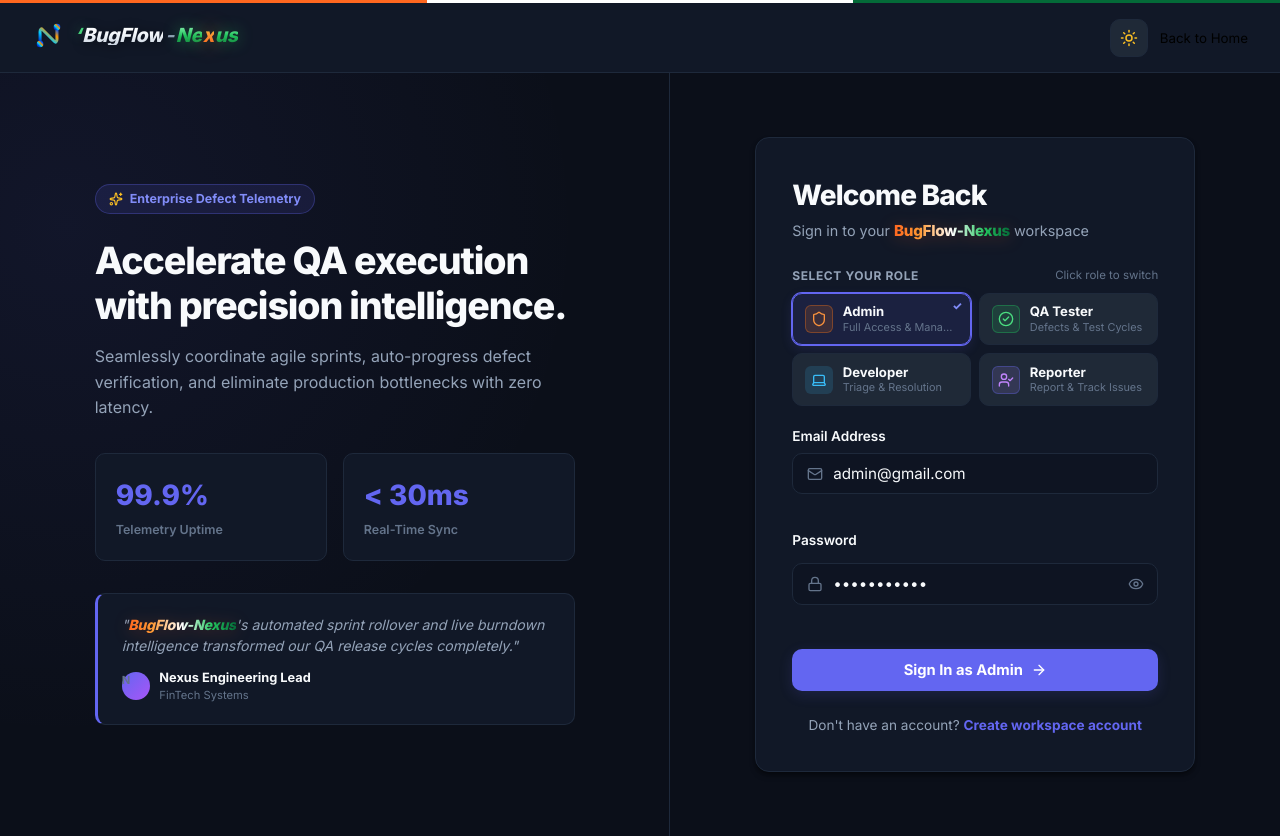
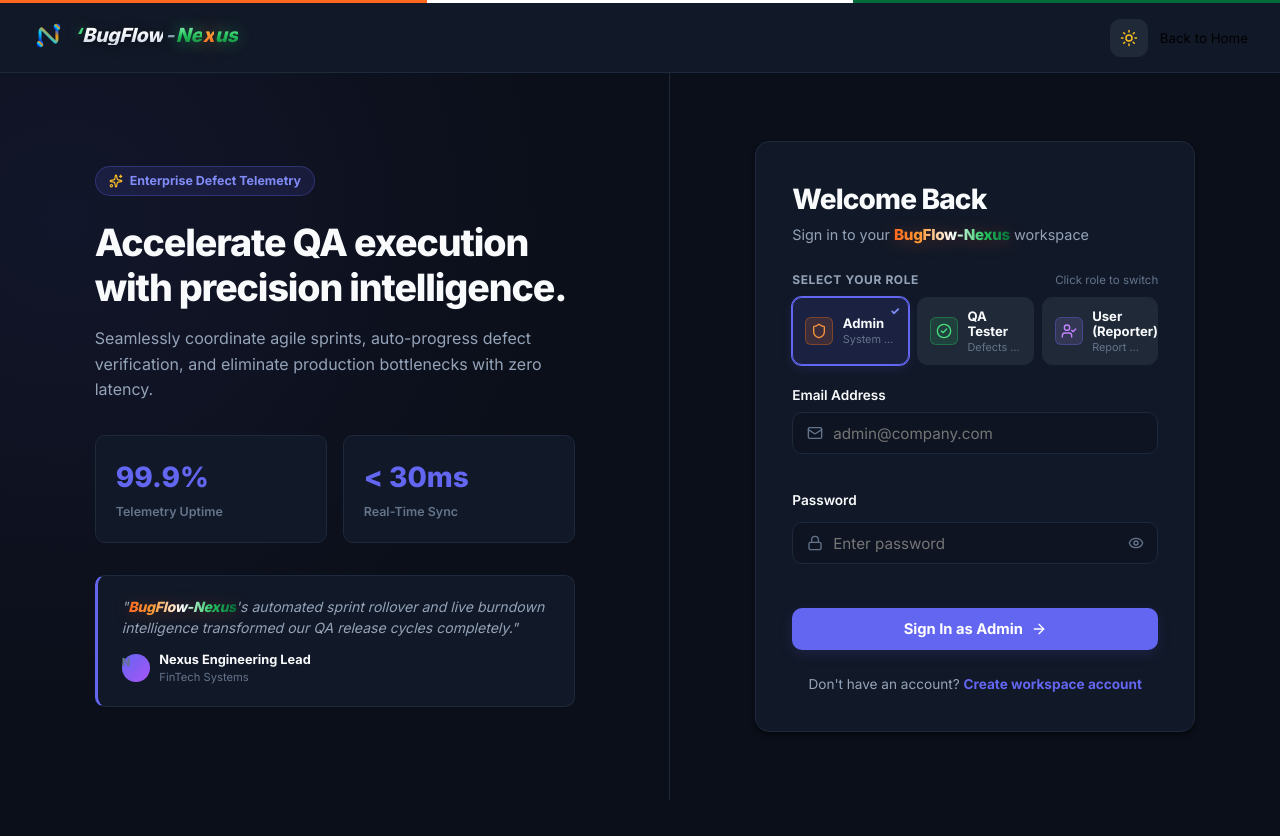
Before and after one commit to mohasinraza143/BugFlow-Nexus, a React (Vite) app in the folder frontend/: page /login in a window 1280 px wide. After the commit the page ends 800 px from the top, so only its background shows below. Built offline with nearby package versions, Linux system fonts and the light colour scheme; no server answers.

Commit message:
feat(auth): manual credentials entry on role selection and remove developer role

```diff
--- a/frontend/src/index.css
+++ b/frontend/src/index.css
@@ -2200,11 +2200,11 @@ textarea {
 
 .role-selector-grid {
   display: grid;
-  grid-template-columns: repeat(2, 1fr);
+  grid-template-columns: repeat(3, 1fr);
   gap: 0.5rem;
 }
 
-@media (max-width: 480px) {
+@media (max-width: 640px) {
   .role-selector-grid {
     grid-template-columns: 1fr;
   }
--- a/frontend/src/pages/auth/LoginPage.tsx
+++ b/frontend/src/pages/auth/LoginPage.tsx
@@ -9,7 +9,6 @@ import {
   Sparkles,
   CheckCircle2,
   Shield,
-  Laptop,
   UserCheck,
 } from 'lucide-react';
 import { getApiErrorMessage } from '../../api/client';
@@ -20,10 +19,10 @@ import { BrandLogo } from '../../components/common/BrandLogo';
 import { ThemeToggle } from '../../components/common/ThemeToggle';
 
 interface RoleOption {
-  id: string;
+  id: UserRole;
   name: string;
   sub: string;
-  email: string;
+  placeholderEmail: string;
   icon: React.ReactNode;
   badgeClass: string;
 }
@@ -32,32 +31,24 @@ const ROLE_OPTIONS: RoleOption[] = [
   {
     id: 'ADMIN',
     name: 'Admin',
-    sub: 'Full Access & Management',
-    email: 'admin@gmail.com',
+    sub: 'System Administration',
+    placeholderEmail: 'admin@company.com',
     icon: <Shield size={16} />,
     badgeClass: 'role-badge-admin',
   },
   {
     id: 'TESTER',
     name: 'QA Tester',
-    sub: 'Defects & Test Cycles',
-    email: 'test@gmail.com',
+    sub: 'Defects & Verification',
+    placeholderEmail: 'tester@company.com',
     icon: <CheckCircle2 size={16} />,
     badgeClass: 'role-badge-tester',
   },
   {
-    id: 'DEVELOPER',
-    name: 'Developer',
-    sub: 'Triage & Resolution',
-    email: 'test@gmail.com',
-    icon: <Laptop size={16} />,
-    badgeClass: 'role-badge-dev',
-  },
-  {
     id: 'USER',
-    name: 'Reporter',
+    name: 'User (Reporter)',
     sub: 'Report & Track Issues',
-    email: 'user@gmail.com',
+    placeholderEmail: 'user@company.com',
     icon: <UserCheck size={16} />,
     badgeClass: 'role-badge-user',
   },
@@ -90,17 +81,15 @@ export const LoginPage: React.FC = () => {
   const rawFrom = loginState?.from?.pathname ?? '';
   const from = rawFrom !== '/' ? rawFrom : '';
 
-  const [selectedRole, setSelectedRole] = useState<string>('ADMIN');
-  const [email, setEmail] = useState<string>('admin@gmail.com');
-  const [password, setPassword] = useState<string>('password123');
+  const [selectedRole, setSelectedRole] = useState<UserRole>('ADMIN');
+  const [email, setEmail] = useState<string>('');
+  const [password, setPassword] = useState<string>('');
   const [showPassword, setShowPassword] = useState<boolean>(false);
   const [error, setError] = useState<string | null>(null);
   const [isSubmitting, setIsSubmitting] = useState<boolean>(false);
 
   const handleSelectRole = (opt: RoleOption) => {
     setSelectedRole(opt.id);
-    setEmail(opt.email);
-    setPassword('password123');
     setError(null);
   };
 
@@ -115,8 +104,16 @@ export const LoginPage: React.FC = () => {
     try {
       await login({ email: email.trim(), password });
       const freshUser: User | null = storage.getUser<User>();
-      const role: UserRole = freshUser?.role ?? 'TESTER';
-      navigate(getRoleRedirect(role, from), { replace: true });
+      const userRole: UserRole = freshUser?.role ?? 'USER';
+
+      // Check if user's account role matches the selected role
+      if (userRole !== selectedRole && !(selectedRole === 'TESTER' && userRole === 'DEVELOPER')) {
+        storage.clearAll();
+        setError(`This account is registered as ${userRole}, not ${selectedRole}. Please select the ${userRole === 'USER' ? 'User (Reporter)' : userRole} role.`);
+        return;
+      }
+
+      navigate(getRoleRedirect(userRole, from), { replace: true });
     } catch (err: unknown) {
       setError(getApiErrorMessage(err));
     } finally {
@@ -248,12 +245,9 @@ export const LoginPage: React.FC = () => {
                     type="email"
                     required
                     className="form-input"
-                    placeholder="name@company.com"
+                    placeholder={activeOption ? activeOption.placeholderEmail : 'name@company.com'}
                     value={email}
-                    onChange={(e) => {
-                      setEmail(e.target.value);
-                      setSelectedRole('CUSTOM');
-                    }}
+                    onChange={(e) => setEmail(e.target.value)}
                   />
                 </div>
               </div>
@@ -268,7 +262,7 @@ export const LoginPage: React.FC = () => {
                     type={showPassword ? 'text' : 'password'}
                     required
                     className="form-input"
-                    placeholder="••••••••••••"
+                    placeholder="Enter password"
                     value={password}
                     onChange={(e) => setPassword(e.target.value)}
                   />
```
